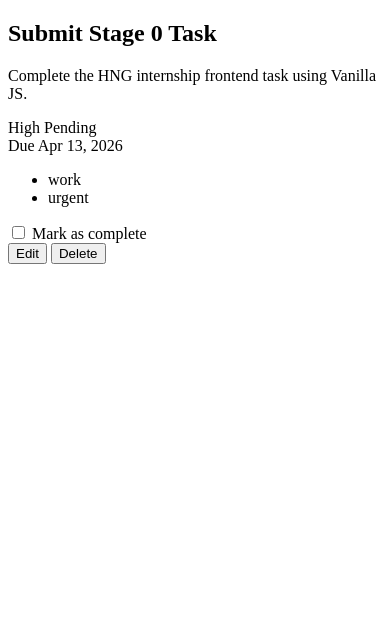
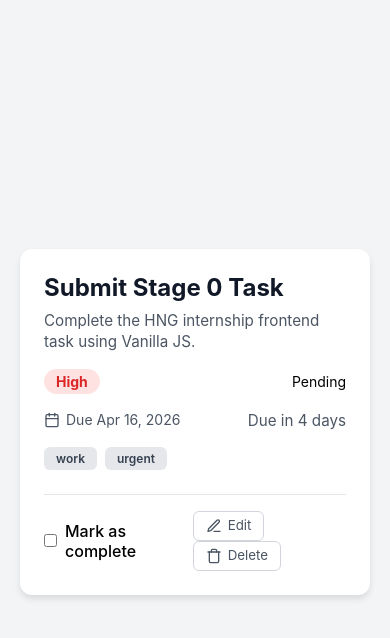
Before and after one commit to Har-beeb/hng-stage0-todo, a plain HTML site: page index.html in a window 390 px wide. Drawn offline with Linux system fonts and the light colour scheme.

Commit message:
feat: updated the html, complete vanilla js logic and responsive css layout

```diff
--- a/index.html
+++ b/index.html
@@ -17,19 +17,36 @@
         </p>
 
         <div class="meta-info">
-          <span data-testid="test-todo-priority" class="priority-high"
-            >High</span
-          >
-          <span data-testid="test-todo-status" id="todo-status">Pending</span>
+          <span data-testid="test-todo-priority" class="priority-high">
+            High
+          </span>
+          <span data-testid="test-todo-status" id="todo-status"> Pending </span>
         </div>
 
         <div class="date-info">
           <time
             data-testid="test-todo-due-date"
             id="due-date"
-            datetime="2026-04-13T18:00:00"
+            datetime="2026-04-16T23:59:59+01:00"
+            class="icon-text-group"
           >
-            Due Apr 13, 2026
+            <svg
+              xmlns="http://www.w3.org/2000/svg"
+              width="16"
+              height="16"
+              viewBox="0 0 24 24"
+              fill="none"
+              stroke="currentColor"
+              stroke-width="2"
+              stroke-linecap="round"
+              stroke-linejoin="round"
+            >
+              <rect x="3" y="4" width="18" height="18" rx="2" ry="2"></rect>
+              <line x1="16" y1="2" x2="16" y2="6"></line>
+              <line x1="8" y1="2" x2="8" y2="6"></line>
+              <line x1="3" y1="10" x2="21" y2="10"></line>
+            </svg>
+            Due Apr 16, 2026
           </time>
           <p data-testid="test-todo-time-remaining" id="time-remaining"></p>
         </div>
@@ -50,13 +67,50 @@
           </label>
 
           <div class="buttons">
-            <button data-testid="test-todo-edit-button" aria-label="Edit Task">
+            <button
+              data-testid="test-todo-edit-button"
+              aria-label="Edit Task"
+              id="edit-button"
+            >
+              <svg
+                xmlns="http://www.w3.org/2000/svg"
+                width="16"
+                height="16"
+                viewBox="0 0 24 24"
+                fill="none"
+                stroke="currentColor"
+                stroke-width="2"
+                stroke-linecap="round"
+                stroke-linejoin="round"
+              >
+                <path d="M12 20h9"></path>
+                <path
+                  d="M16.5 3.5a2.121 2.121 0 0 1 3 3L7 19l-4 1 1-4L16.5 3.5z"
+                ></path>
+              </svg>
               Edit
             </button>
             <button
               data-testid="test-todo-delete-button"
               aria-label="Delete Task"
+              id="delete-button"
             >
+              <svg
+                xmlns="http://www.w3.org/2000/svg"
+                width="16"
+                height="16"
+                viewBox="0 0 24 24"
+                fill="none"
+                stroke="currentColor"
+                stroke-width="2"
+                stroke-linecap="round"
+                stroke-linejoin="round"
+              >
+                <polyline points="3 6 5 6 21 6"></polyline>
+                <path
+                  d="M19 6v14a2 2 0 0 1-2 2H7a2 2 0 0 1-2-2V6m3 0V4a2 2 0 0 1 2-2h4a2 2 0 0 1 2 2v2"
+                ></path>
+              </svg>
               Delete
             </button>
           </div>
--- a/script.js
+++ b/script.js
@@ -0,0 +1,64 @@
+const checkbox = document.getElementById("complete-checkbox");
+const todoTitle = document.getElementById("todo-title");
+const todoStatus = document.getElementById("todo-status");
+const timeRemaining = document.getElementById("time-remaining");
+const dueDateElement = document.getElementById("due-date");
+const editButton = document.getElementById("edit-button");
+const deleteButton = document.getElementById("delete-button");
+
+const updateTimeRemaining = () => {
+  // Get the date from the 'datetime' attribute we set in HTML
+  const dueDate = new Date(dueDateElement.getAttribute("datetime"));
+  const now = new Date();
+  const diffInMs = dueDate - now;
+
+  let message = "";
+
+  if (diffInMs <= 0) {
+    const hoursPast = Math.abs(Math.floor(diffInMs / (1000 * 60 * 60)));
+    message = hoursPast === 0 ? "Due now!" : `Overdue by ${hoursPast} hours`;
+  } else {
+    const hours = Math.floor(diffInMs / (1000 * 60 * 60));
+    const days = Math.floor(hours / 24);
+
+    if (days >= 1) {
+      message = days === 1 ? "Due tomorrow" : `Due in ${days} days`;
+    } else {
+      message = `Due in ${hours} hours`;
+    }
+  }
+
+  timeRemaining.textContent = message;
+};
+
+checkbox.addEventListener("change", () => {
+  if (checkbox.checked) {
+    todoStatus.textContent = "Done";
+    todoTitle.style.textDecoration = "line-through";
+    todoTitle.style.color = "#888"; // Just a hint of style for feedback
+  } else {
+    todoStatus.textContent = "Pending";
+    todoTitle.style.textDecoration = "none";
+    todoTitle.style.color = "#000";
+  }
+});
+
+editButton.addEventListener("click", () => {
+  const newTitle = prompt("Edit To-Do Title:", todoTitle.textContent.trim());
+  if (newTitle !== null && newTitle.trim() !== "") {
+    todoTitle.textContent = newTitle.trim();
+  }
+});
+
+deleteButton.addEventListener("click", () => {
+  if (confirm("Are you sure you want to delete this to-do?")) {
+    // For simplicity, we'll just log the deletion into the console.
+    console.log("To-Do item deleted");
+  }
+});
+
+// 4. Initialize
+updateTimeRemaining();
+
+// Optional: Keep the time updated every minute
+setInterval(updateTimeRemaining, 60000);
--- a/style.css
+++ b/style.css
@@ -0,0 +1,139 @@
+/* --- style.css --- */
+
+/* 1. Basic Reset & Fonts */
+* {
+    box-sizing: border-box;
+    margin: 0;
+    padding: 0;
+    font-family: -apple-system, BlinkMacSystemFont, "Segoe UI", Roboto, Helvetica, Arial, sans-serif;
+}
+
+body {
+    background-color: #f3f4f6;
+    display: flex;
+    justify-content: center;
+    align-items: center;
+    min-height: 100vh;
+    padding: 20px;
+}
+
+/* 2. The Card Container */
+.todo-card {
+    background-color: #ffffff;
+    width: 100%;
+    max-width: 450px;
+    padding: 24px;
+    border-radius: 12px;
+    box-shadow: 0 4px 6px rgba(0, 0, 0, 0.1);
+}
+
+/* 3. Typography & Spacing */
+h2 {
+    font-size: 1.5rem;
+    color: #111827;
+    margin-bottom: 8px;
+}
+
+p {
+    color: #4b5563;
+    font-size: 0.95rem;
+    margin-bottom: 16px;
+    line-height: 1.4;
+}
+
+/* 4. Meta Info & Date Info (Flexbox) */
+.meta-info, .date-info {
+    display: flex;
+    justify-content: space-between;
+    align-items: center;
+    margin-bottom: 16px;
+    font-size: 0.875rem;
+}
+
+/* Fix for the floating text! Removes margin from p tags inside these rows */
+.meta-info p, .date-info p {
+    margin-bottom: 0;
+}
+
+.priority-high {
+    background-color: #fee2e2;
+    color: #dc2626;
+    padding: 4px 12px;
+    border-radius: 9999px;
+    font-weight: bold;
+}
+
+/* 5. Tags */
+.tags-list {
+    display: flex;
+    flex-wrap: wrap;
+    gap: 8px;
+    list-style: none;
+    margin-bottom: 24px;
+}
+
+.tags-list li {
+    background-color: #e5e7eb;
+    color: #374151;
+    padding: 4px 12px;
+    border-radius: 6px;
+    font-size: 0.75rem;
+    font-weight: 600;
+}
+
+/* 6. Interactions & Checkbox */
+.actions {
+    display: flex;
+    justify-content: space-between;
+    align-items: center;
+    border-top: 1px solid #e5e7eb;
+    padding-top: 16px;
+}
+
+.checkbox-container {
+    display: flex;
+    align-items: center;
+    gap: 8px;
+    cursor: pointer;
+    font-weight: 500;
+}
+
+/* 7. REFACTORED: Shared SVG & Icon-Text Layouts */
+/* We group both the buttons and the icon-text-groups together! */
+.buttons button,
+.icon-text-group {
+    display: inline-flex;
+    align-items: center;
+    justify-content: center;
+    gap: 6px;
+    line-height: 1;
+    color: #4b5563;
+}
+
+/* Shared rule to prevent ALL svgs in these containers from squashing */
+.buttons button svg,
+.icon-text-group svg {
+    display: block;
+    flex-shrink: 0;
+}
+
+/* 8. Specific Button Styles & Hovers */
+.buttons button {
+    background: none;
+    border: 1px solid #d1d5db;
+    padding: 6px 12px;
+    border-radius: 6px;
+    cursor: pointer;
+    margin-left: 8px;
+    transition: background-color 0.2s, color 0.2s;
+}
+
+.buttons button:hover {
+    background-color: #d4e067;
+}
+
+#delete-button:hover {
+    color: #dc2626;
+    background-color: #fee2e2;
+    border-color: #fca5a5;
+}
```
